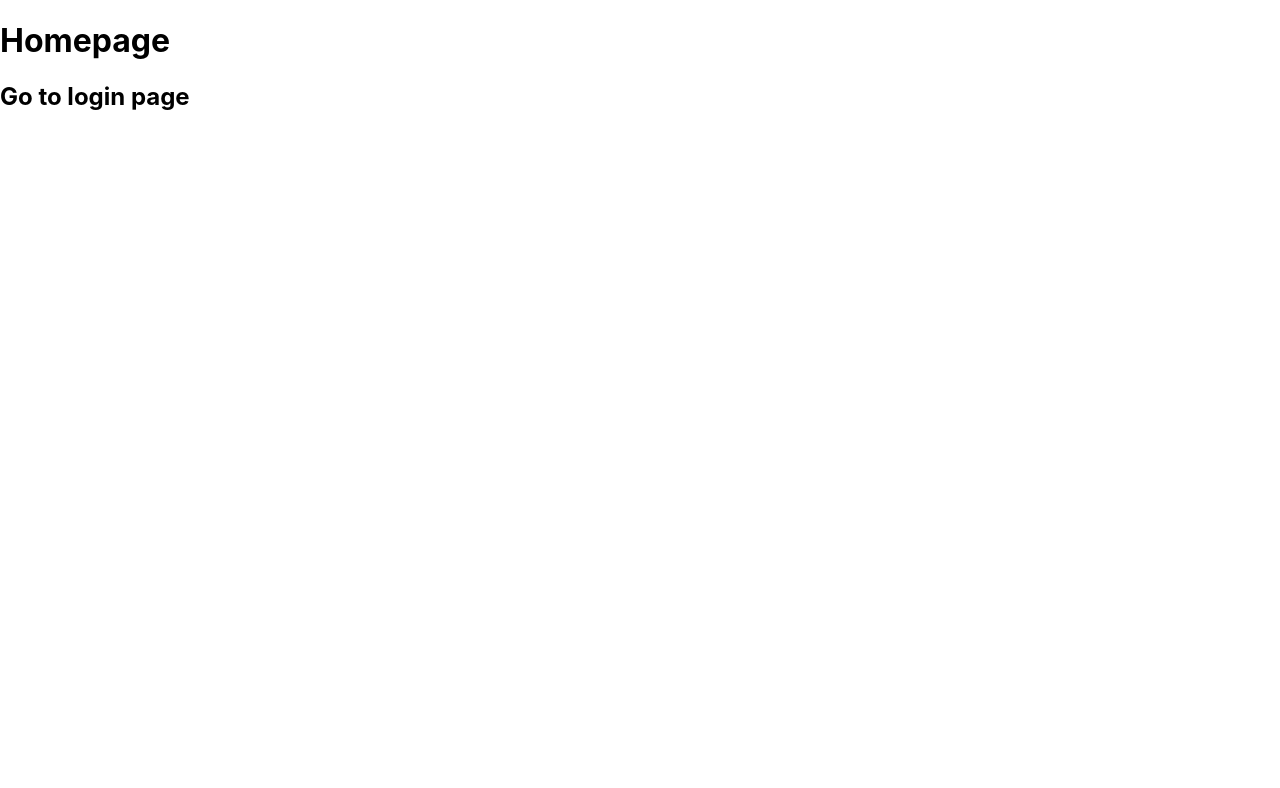
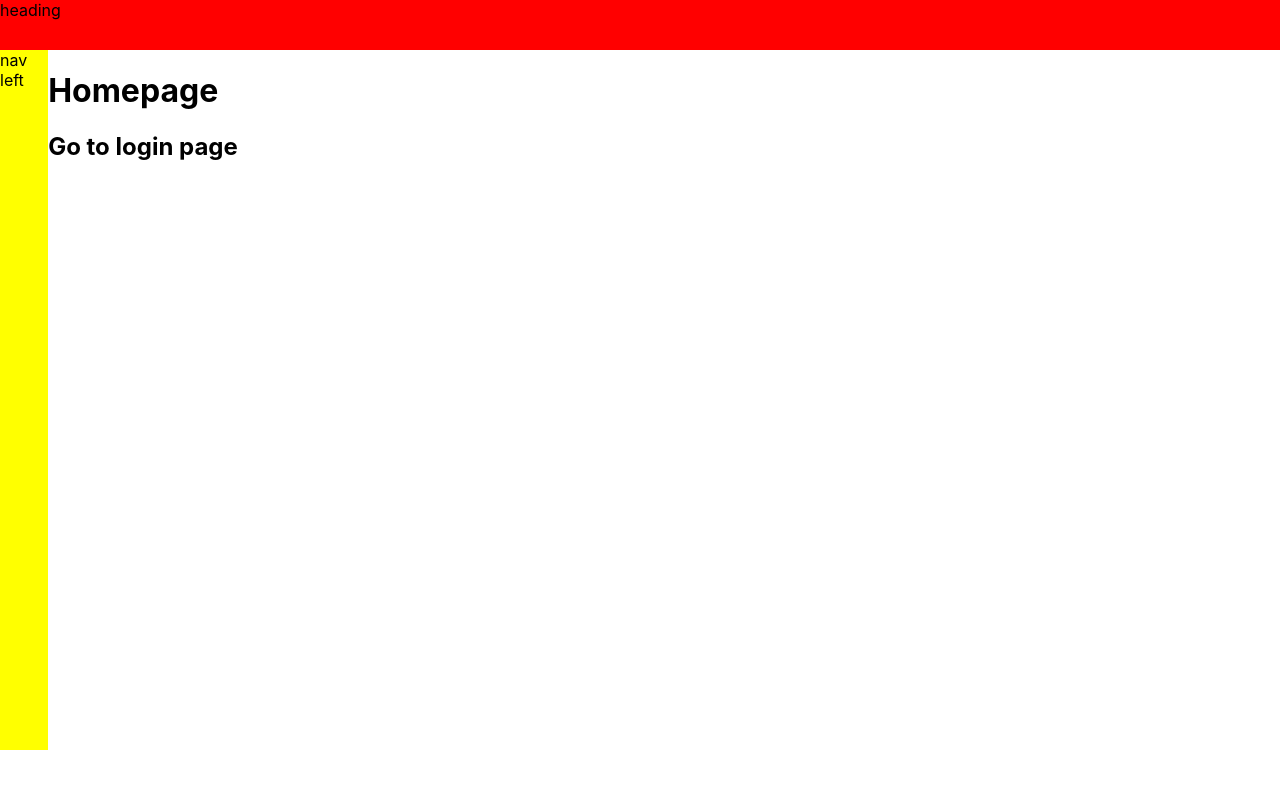
Before and after one commit to Xpverse/Essos, a React (Create React App) app in the folder rig-frontend/: page / in a window 1280 px wide. Shown: the top 788 px of the page. Built offline with nearby package versions, Linux system fonts and the light colour scheme.

Commit message:
adding side bar and header bar skeleton

```diff
--- a/rig-frontend/src/App.js
+++ b/rig-frontend/src/App.js
@@ -1,26 +1,59 @@
 import logo from './logo.svg';
 import './App.css';
 import Login from './components/login';
-import {BrowserRouter, Routes,Route} from 'react-router-dom'
+import {BrowserRouter, Routes,Route, useLocation} from 'react-router-dom'
 import Homepage from './components/homepage';
 import MaterialRequestTable from './components/test';
 import MaterialRequestForm from './components/test2';
 import MaterialRequestSummary from './components/test3';
 import BeautifulTable from './components/test4';
 import LoginPage from './components/test5';
+function AppLayout() {
+  return (
+    <div style={{ display: 'flex', flexDirection: 'column' }}>
+      <div style={{ height: '50px', width: '100%', backgroundColor: 'red' }}>heading</div>
+
+      <div style={{ display: 'flex', flexDirection: 'row' }}>
+        <div style={{ height: '700px', width: '50px', backgroundColor: 'yellow' }}>nav left</div>
+        <div style={{ width: '100%' }}>
+          <Routes>
+            <Route path="/" element={<Homepage />} />
+            <Route path="/test" element={<MaterialRequestTable />} />
+            <Route path="/test2" element={<MaterialRequestForm />} />
+            <Route path="/test3/:id" element={<MaterialRequestSummary />} />
+            <Route path="/test4" element={<BeautifulTable />} />
+          </Routes>
+        </div>
+      </div>
+    </div>
+  );
+}
+
 function App() {
   return (
     <BrowserRouter>
-    <Routes>
-      <Route path ="/" element={<Homepage/>}/>
-      <Route path ="/test" element={<MaterialRequestTable/>}/>
-      <Route path = "/login" element={<LoginPage/>}/>
-      <Route path ="/test2" element={<MaterialRequestForm/>}/>
-      <Route path ="/test3/:id" element={<MaterialRequestSummary/>}/>
-      <Route path ="/test4" element={<BeautifulTable/>}/>
-    </Routes>
+      <Content />
     </BrowserRouter>
   );
 }
 
+function Content() {
+  const location = useLocation();
+
+  // Check if the current path is "/login"
+  const isLoginRoute = location.pathname === '/login';
+
+  return (
+    <div>
+      {!isLoginRoute ? (
+        <AppLayout />
+      ) : (
+        <Routes>
+          <Route path="/login" element={<LoginPage />} />
+        </Routes>
+      )}
+    </div>
+  );
+}
+
 export default App;
```
